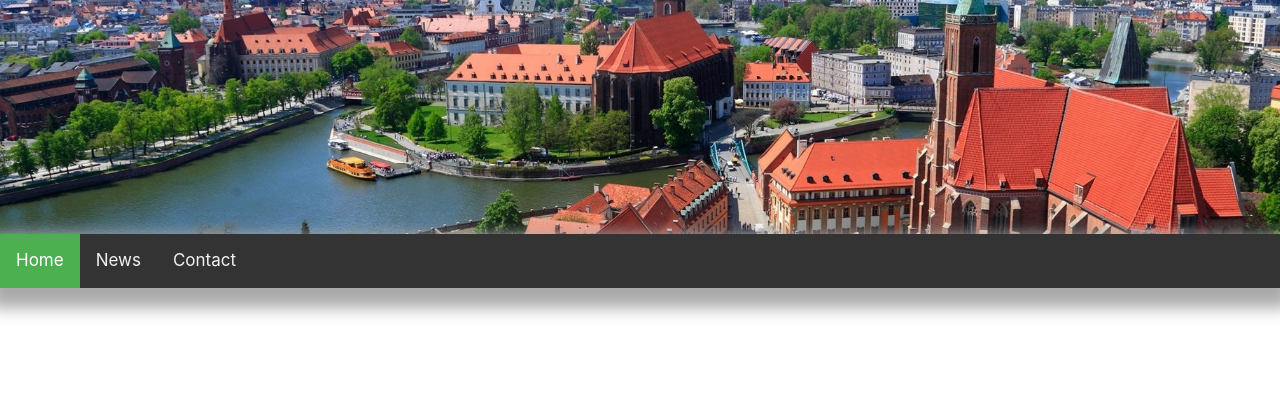
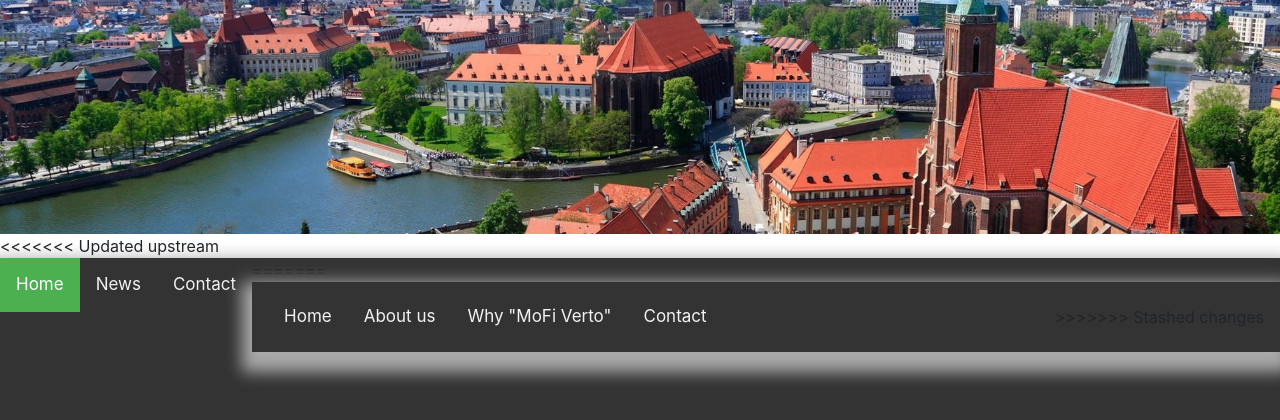
Before and after one commit to big-mc/MoFi-Verto, a plain HTML site: page index.html in a window 1280 px wide. Shown: the part 326-746 px from the top of the page. Drawn offline with nearby package versions, Linux system fonts and the light colour scheme.

Commit message:
Update index.html

```diff
--- a/index.html
+++ b/index.html
@@ -16,10 +16,20 @@
       </div>
     </section>
 
+<<<<<<< Updated upstream
     <div id="navbar">
       <a class="active" href="javascript:void(0)">Home</a>
       <a href="javascript:void(0)">News</a>
       <a href="javascript:void(0)">Contact</a>
+=======
+    <div id="navbar" class="navbar">
+      <div class="navbar__copy">
+        <a href="javascript:void(0)">Home</a>
+        <a href="javascript:void(0)">About us</a>
+        <a href="javascript:void(0)">Why "MoFi Verto"</a>
+        <a href="javascript:void(0)">Contact</a>
+      </div>
+>>>>>>> Stashed changes
     </div>
 
     <br><br><br><br><br><br><br><br><br><br><br><br>
```
